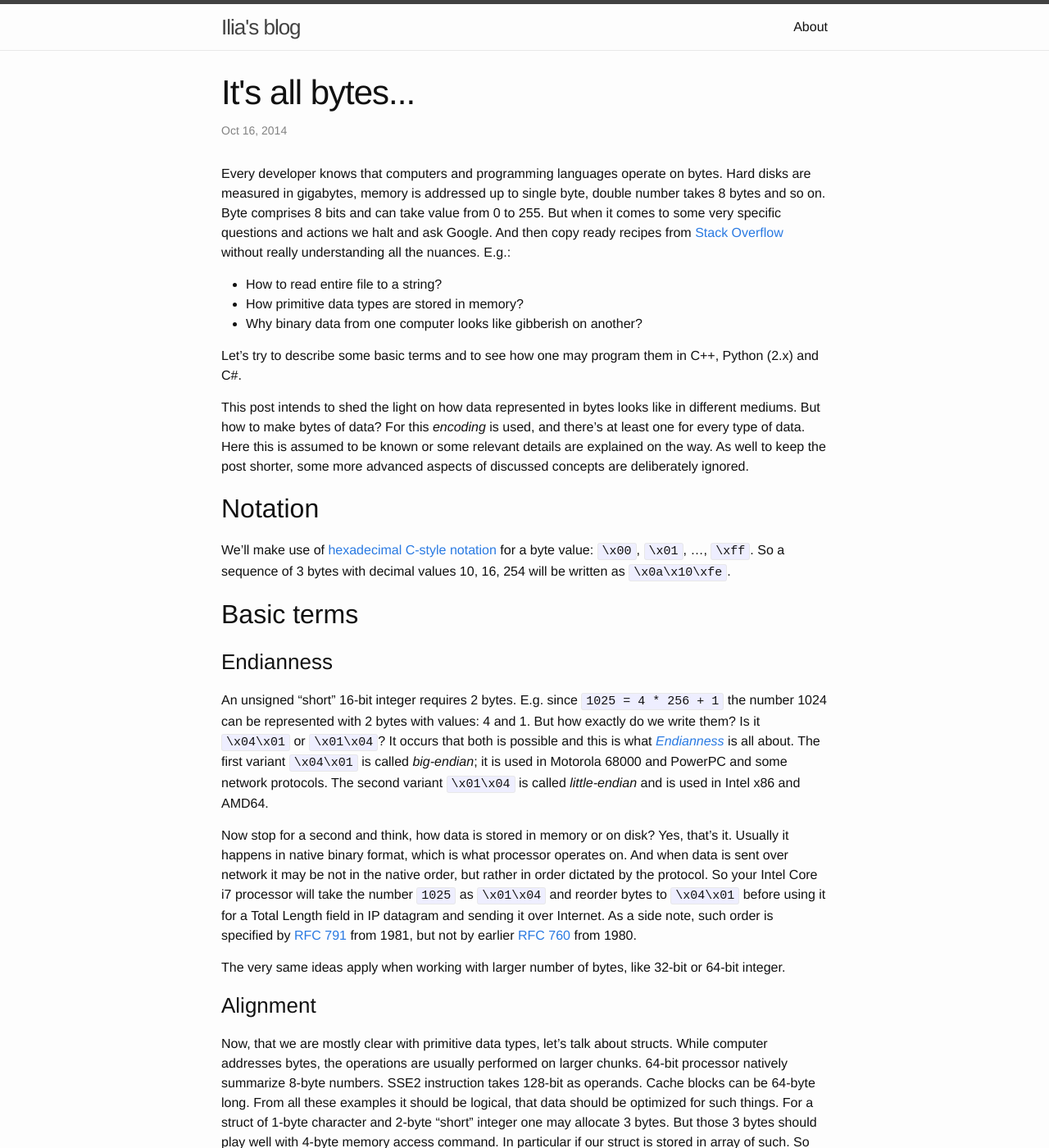
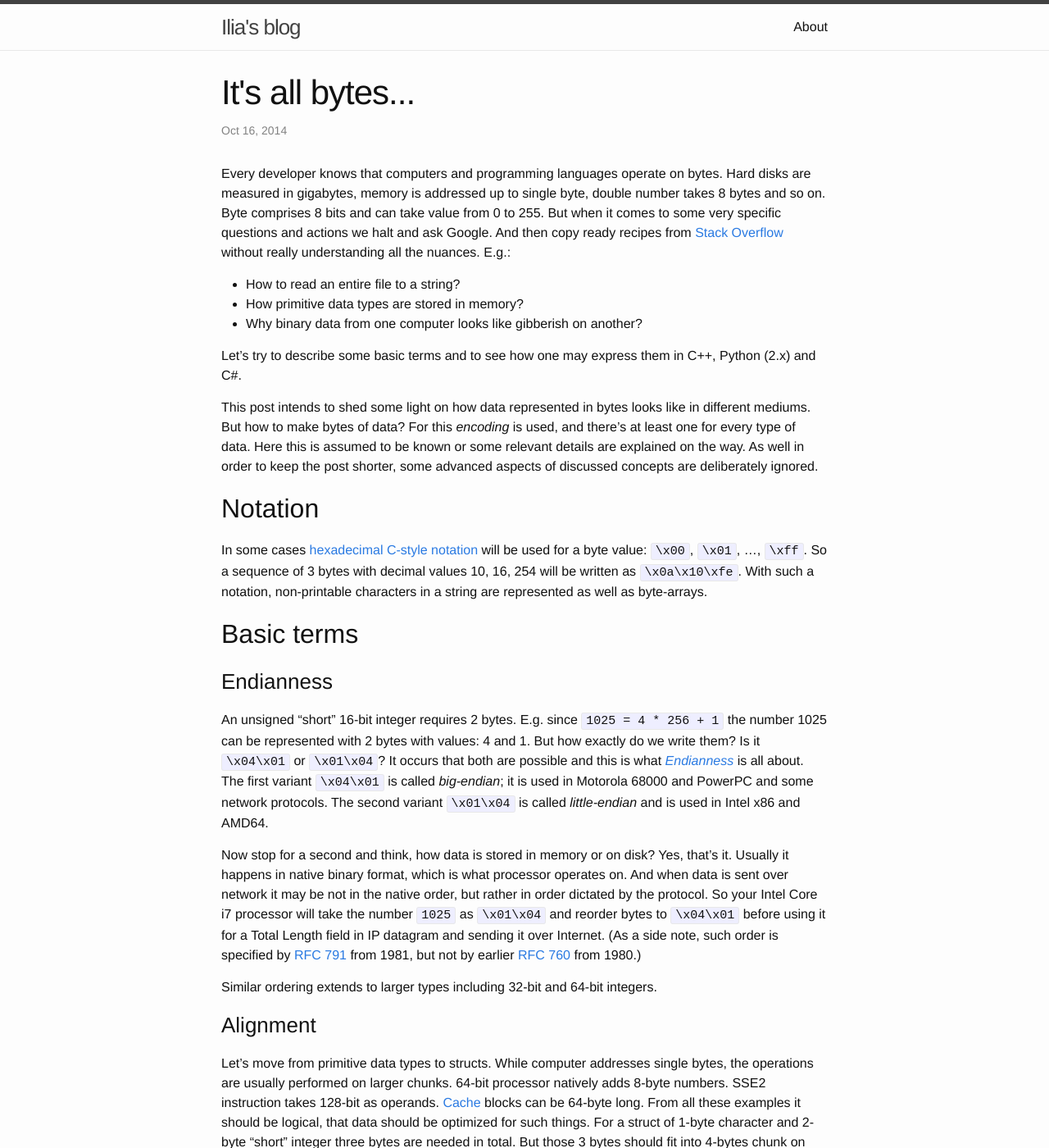
Before and after one commit to barahilia/blog, a Jekyll site: the page built from _posts/2014-10-16-it-is-all-bytes.markdown, in a window 1280 px wide and 1400 px high. Shown: the whole window at 82% size. Built offline with Jekyll 4.4.1, drawn with Linux system fonts in a browser that asks for light colours; some of the changed text lies outside the part shown.

Commit message:
Editing, minor rewrite

```diff
--- a/_posts/2014-10-16-it-is-all-bytes.markdown
+++ b/_posts/2014-10-16-it-is-all-bytes.markdown
@@ -13,35 +13,37 @@ halt and ask Google. And then copy ready recipes from
 [Stack Overflow](http://stackoverflow.com/) without really understanding all the
 nuances. E.g.:
 
-* How to read entire file to a string?
+* How to read an entire file to a string?
 * How primitive data types are stored in memory?
 * Why binary data from one computer looks like gibberish on another?
 
-Let's try to describe some basic terms and to see how one may program them in
+Let's try to describe some basic terms and to see how one may express them in
 C++, Python (2.x) and C#.
 
-This post intends to shed the light on how data represented in bytes looks like
+This post intends to shed some light on how data represented in bytes looks like
 in different mediums. But how to make bytes of data? For this *encoding* is
 used, and there's at least one for every type of data. Here this is assumed to
-be known or some relevant details are explained on the way. As well to keep
-the post shorter, some more advanced aspects of discussed concepts are
+be known or some relevant details are explained on the way. As well in order to
+keep the post shorter, some advanced aspects of discussed concepts are
 deliberately ignored.
 
 ## Notation
 
-We'll make use of
+In some cases
 [hexadecimal C-style notation](http://en.wikipedia.org/wiki/Hexadecimal#Using_0.E2.80.939_and_A.E2.80.93F)
-for a byte value: `\x00`, `\x01`, ..., `\xff`. So a sequence of 3 bytes with
-decimal values 10, 16, 254 will be written as `\x0a\x10\xfe`.
+will be used for a byte value: `\x00`, `\x01`, ..., `\xff`. So a sequence of 3
+bytes with decimal values 10, 16, 254 will be written as `\x0a\x10\xfe`. With
+such a notation, non-printable characters in a string are represented as well as
+byte-arrays.
 
 ## Basic terms
 
 ### Endianness
 
 An unsigned "short" 16-bit integer requires 2 bytes. E.g. since
-`1025 = 4 * 256 + 1` the number 1024 can be represented with 2 bytes with
+`1025 = 4 * 256 + 1` the number 1025 can be represented with 2 bytes with
 values: 4 and 1. But how exactly do we write them? Is it `\x04\x01` or
-`\x01\x04`? It occurs that both is possible and this is what
+`\x01\x04`? It occurs that both are possible and this is what
 [*Endianness*](http://en.wikipedia.org/wiki/Endianness) is all about. The first
 variant `\x04\x01` is called *big-endian*; it is used in Motorola 68000 and
 PowerPC and some network protocols. The second variant `\x01\x04` is called
@@ -53,29 +55,31 @@ operates on. And when data is sent over network it may be not in the native
 order, but rather in order dictated by the protocol. So your Intel Core i7
 processor will take the number `1025` as `\x01\x04` and reorder bytes to
 `\x04\x01` before using it for a Total Length field in IP datagram and sending
-it over Internet. As a side note, such order is specified by
+it over Internet. (As a side note, such order is specified by
 [RFC 791](http://tools.ietf.org/html/rfc791#page-39) from 1981, but not by
-earlier [RFC 760](http://tools.ietf.org/html/rfc760) from 1980.
+earlier [RFC 760](http://tools.ietf.org/html/rfc760) from 1980.)
 
-The very same ideas apply when working with larger number of bytes, like 32-bit
-or 64-bit integer.
+Similar ordering extends to larger types including 32-bit and 64-bit integers.
 
 ### Alignment
 
-Now, that we are mostly clear with primitive data types, let's talk about
-structs. While computer addresses bytes, the operations are usually performed
-on larger chunks. 64-bit processor natively summarize 8-byte numbers. SSE2
-instruction takes 128-bit as operands. Cache blocks can be 64-byte long. From
-all these examples it should be logical, that data should be optimized for
-such things. For a struct of 1-byte character and 2-byte "short" integer one
-may allocate 3 bytes. But those 3 bytes should play well with 4-byte memory
-access command. In particular if our struct is stored in array of such.
-So compiler *pad* 3-bytes to 4 by adding one non-meaningful byte. And similarly
-the "short" integer in struct will come to even memory address thus
-facilitating some operations.
+Let's move from primitive data types to structs. While computer addresses single
+bytes, the operations are usually performed on larger chunks. 64-bit processor
+natively adds 8-byte numbers. SSE2 instruction takes 128-bit as operands.
+[Cache](http://en.wikipedia.org/wiki/CPU_cache) blocks can be 64-byte long. From
+all these examples it should be logical, that data should be optimized for such
+things. For a struct of 1-byte character and 2-byte "short" integer three bytes
+are needed in total. But those 3 bytes should fit into 4-bytes chunk on which
+memory access commands operate. Two memory access commands will be required to
+load the entire struct of 3 bytes that cross 4-byte border. And this happens for
+array of 3-byte structs squeezed together.
 
-All these is called *alignment*. And this is the reason why bytes can appear
-in different locations in memory or in binary format.
+So compiler *pads* 3-bytes to 4 by adding one non-meaningful byte. And similarly
+the "short" integer in struct will come to even memory address thus facilitating
+other operations.
+
+All those actions are called *alignment*. And this is the reason why bytes can
+appear in "unexpected" locations in memory or in binary format.
 
 ### Character
 
```
